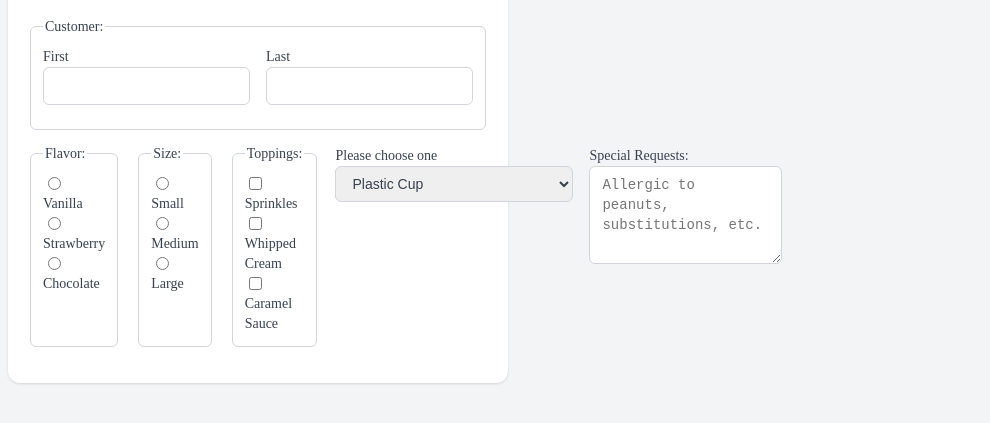
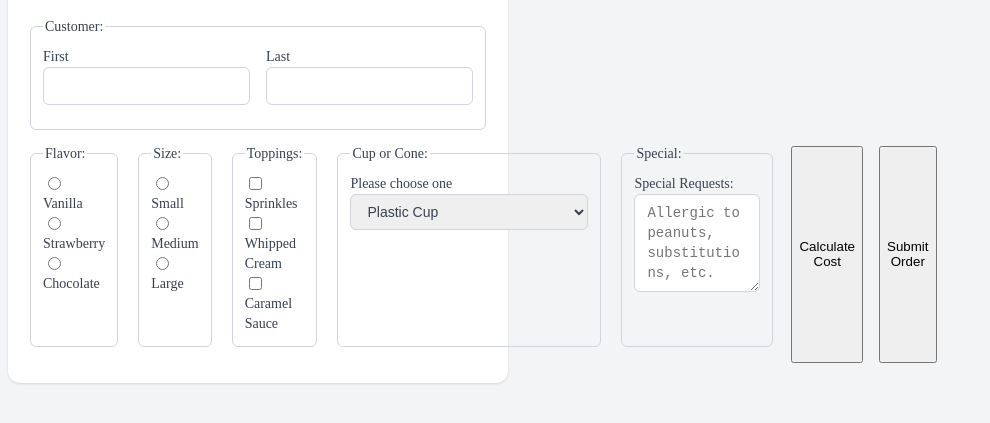
Before and after one commit to NegreteMax/Inputs, a plain HTML site: page index.html in a window 1280 px wide. Shown: the part 89-512 px from the top of the page, without its empty margins (0-990 px from the left). Drawn offline with Linux system fonts and the light colour scheme.

Commit message:
initial commit

```diff
--- a/index.html
+++ b/index.html
@@ -1,5 +1,5 @@
 <!DOCTYPE html>
-<html lang="en">
+<html lang="en" xmlns="http://www.w3.org/1999/html">
 <head>
     <meta charset="UTF-8">
     <title>Title</title>
@@ -71,7 +71,8 @@
                       </div>
                   </div>
               </fieldset>
-          <div>
+          <fieldset>
+              <legend>Cup or Cone:</legend>
               <label for="container">Please choose one</label>
               <select name="container" id="container">
                   <option value="cup">Plastic Cup</option>
@@ -79,12 +80,15 @@
                   <option value="waffle">Waffle Cone</option>
                   <option value="dippedWaffle">Chocolate Dipped Waffle Cone</option>
               </select>
-          </div>
-          <div>
+          </fieldset>
+          <fieldset>
+              <legend>Special:</legend>
               <label for="SpecialRequests">Special Requests:</label>
-              <textarea id="SpecialRequests" name="SpecialRequests" rows="4" cols="18" placeholder="Allergic to peanuts, substitutions, etc."></textarea>
-          </div>
-        </div>
+              <textarea id="SpecialRequests" name="SpecialRequests" rows="4" cols="10"
+                        placeholder="Allergic to peanuts, substitutions, etc."></textarea>
+          </fieldset>
+              <button type="button" onclick="alert('Free today for our Grand Opening! ')">Calculate Cost</button>
+              <button type="submit">Submit Order</button>
       </form>
   </div>
 </div>
```
